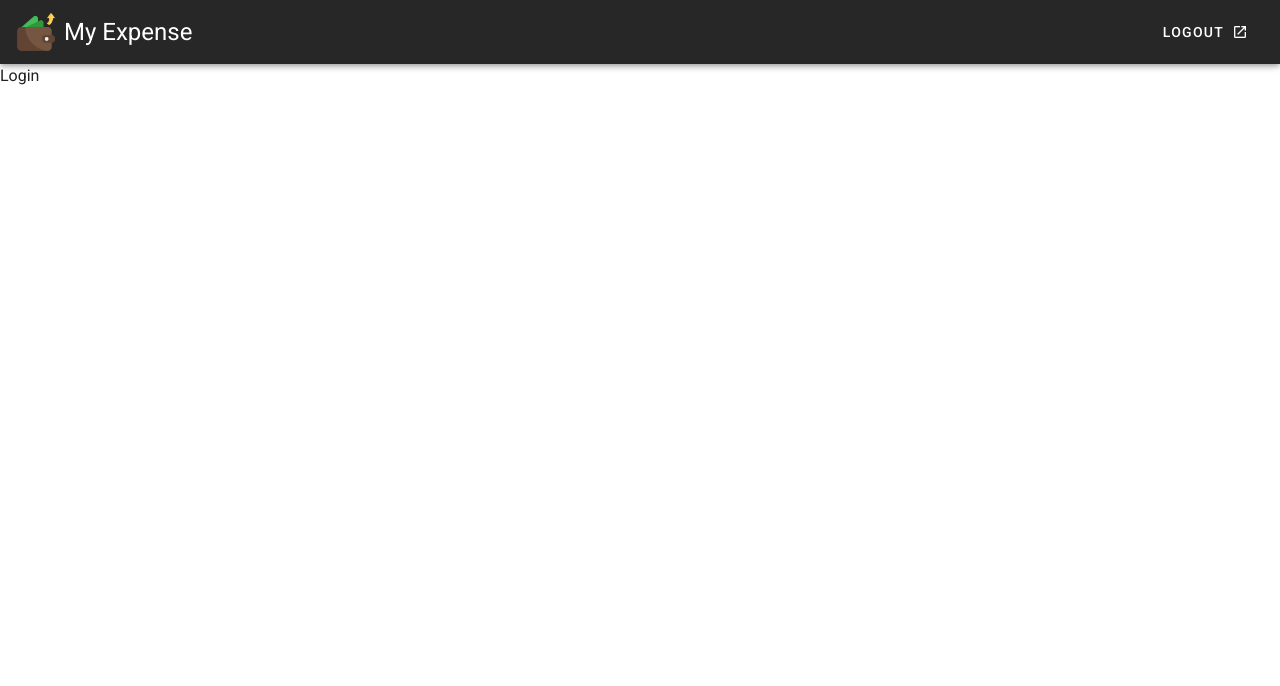
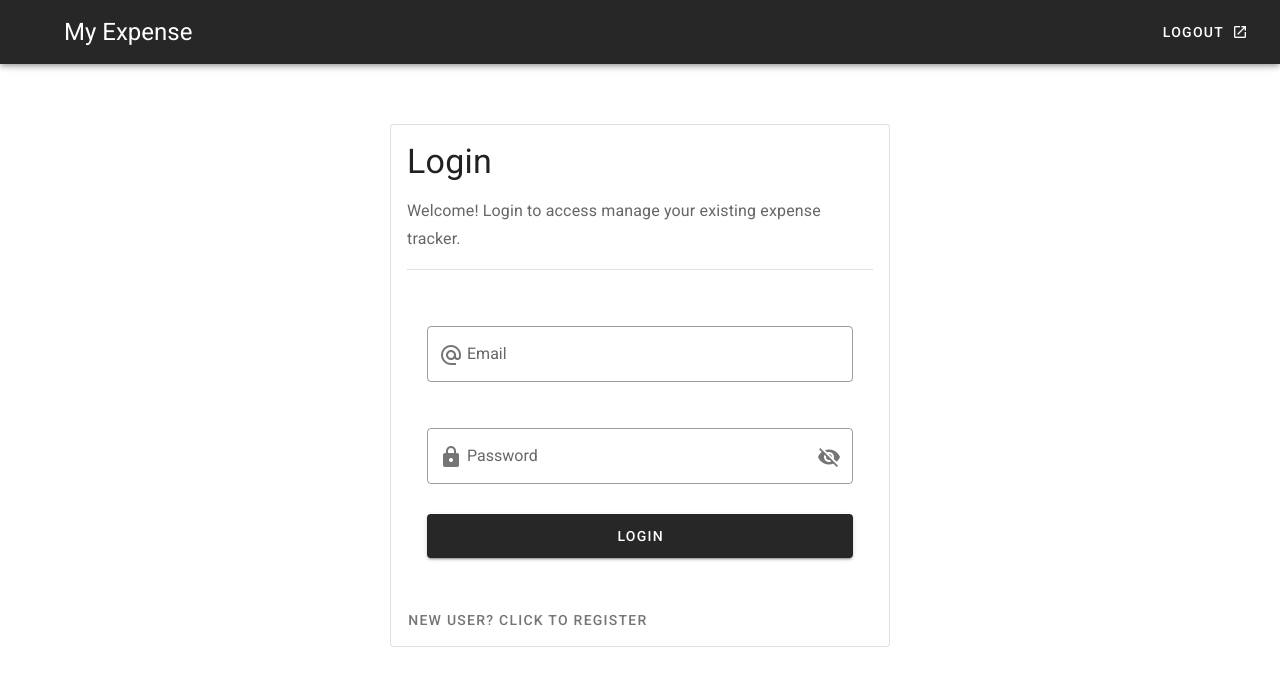
Before and after one commit to diazjhozua/my-expense-web, a Vue app: page /login in a window 1280 px wide. Shown: the top 686 px of the page. Built offline with nearby package versions, Linux system fonts and the light colour scheme; what vue-cookies would draw is missing.

Commit message:
Created Login layout

```diff
--- a/package.json
+++ b/package.json
@@ -8,6 +8,8 @@
     "lint": "vue-cli-service lint"
   },
   "dependencies": {
+    "@vuelidate/core": "^2.0.0-alpha.43",
+    "@vuelidate/validators": "^2.0.0-alpha.31",
     "axios": "^0.27.2",
     "core-js": "^3.8.3",
     "date-fns": "^2.28.0",
--- a/src/views/Auth/LoginView.vue
+++ b/src/views/Auth/LoginView.vue
@@ -1,9 +1,67 @@
 <template>
-  <div>Login</div>
+  <v-card class="mx-auto my-15" max-width="500" outlined>
+    <v-card-title class="text-h4" color="dark">Login</v-card-title>
+
+    <v-card-text>
+      <div class="text-subtitle-1">
+        Welcome! Login to access manage your existing expense tracker.
+      </div>
+    </v-card-text>
+
+    <v-divider class="mx-4"></v-divider>
+
+    <v-card-text>
+      <v-form ref="loginForm" class="mt-10 mx-5">
+        <v-text-field
+          color="#272727"
+          outlined
+          label="Email"
+          type="email"
+          prepend-inner-icon="mdi-at"
+          data-test="email-input"
+        ></v-text-field>
+
+        <v-text-field
+          outlined
+          class="mt-4"
+          color="#272727"
+          :append-icon="passwordShow ? 'mdi-eye' : 'mdi-eye-off'"
+          :type="passwordShow ? 'text' : 'password'"
+          label="Password"
+          prepend-inner-icon="mdi-lock"
+          data-test="password-input"
+          @click:append="passwordShow = !passwordShow"
+        ></v-text-field>
+
+        <v-btn
+          block
+          color="#272727"
+          large
+          class="white--text"
+          elevation="2"
+          data-test="login-button"
+        >
+          Login
+        </v-btn>
+      </v-form>
+    </v-card-text>
+
+    <v-card-actions class="mt-5">
+      <v-btn color="dark lighten-2" text plain>
+        NEW uSER? Click to register
+      </v-btn>
+    </v-card-actions>
+  </v-card>
 </template>
 
 <script>
-export default {};
+export default {
+  data() {
+    return {
+      passwordShow: "",
+    };
+  },
+};
 </script>
 
 <style scoped></style>
```
Also changed, not shown: 1 other file (tests, documents, lock files or other folders).
